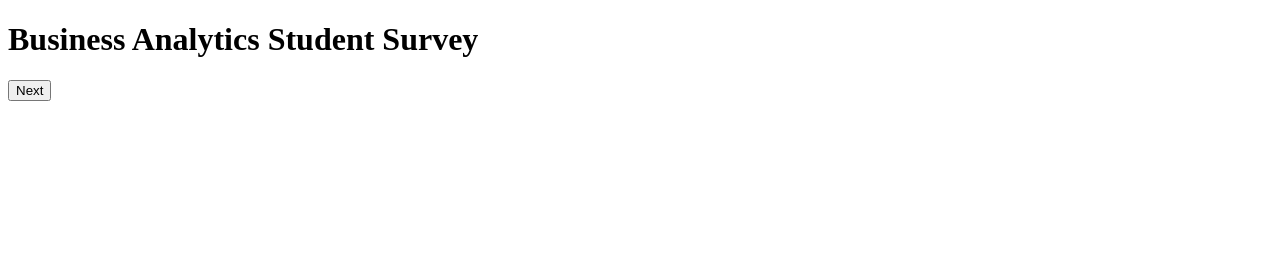
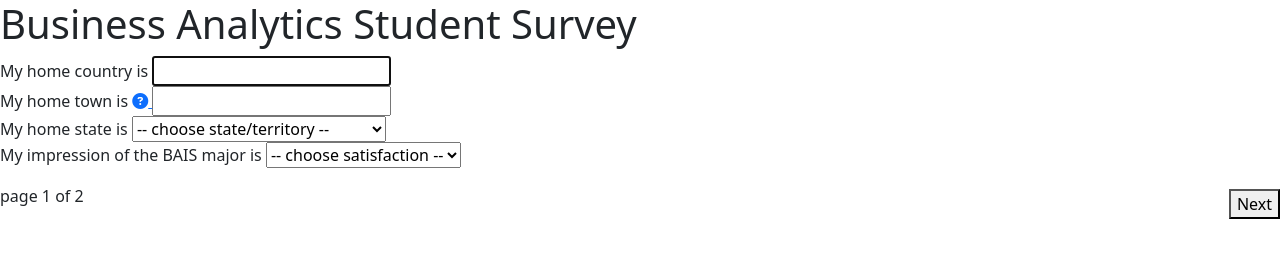
Before and after one commit to fmetcalf/fmmetcalf_HW9, a plain HTML site: page fmmetcalf_p1.html in a window 1280 px wide. Drawn offline with nearby package versions, Linux system fonts and the light colour scheme.

Commit message:
page 1 complete

```diff
--- a/fmmetcalf_p1.html
+++ b/fmmetcalf_p1.html
@@ -4,11 +4,134 @@
     <meta charset="UTF-8" />
     <meta name="viewport" content="width=device-width, initial-scale=1.0" />
     <title>Document</title>
+    <link href="stylesheet.css" rel="stylesheet" />
+    <link
+      href="https://cdn.jsdelivr.net/npm/bootstrap@5.3.3/dist/css/bootstrap.min.css"
+      rel="stylesheet"
+      integrity="sha384-QWTKZyjpPEjISv5WaRU9OFeRpok6YctnYmDr5pNlyT2bRjXh0JMhjY6hW+ALEwIH"
+      crossorigin="anonymous"
+    />
+    <script
+      src="https://kit.fontawesome.com/53ad6b9612.js"
+      crossorigin="anonymous"
+    ></script>
   </head>
   <body>
     <h1>Business Analytics Student Survey</h1>
+    <form>
+      <p>
+        <label for="country">
+          My home country is
+          <input type="text" id="country" name="country" autofocus />
+        </label>
+        <br />
+        <label for="home_town">
+          My home town is
+          <a
+            href=""
+            data-bs-toggle="tooltip"
+            data-bs-title="What town did you live in before coming to college?"
+          >
+            <i class="fa-solid fa-circle-question"></i>
+          </a>
+          <input type="text" id="home_town" name="home_town" required />
+        </label>
+        <br />
+        <label for="home_state">
+          My home state is
+          <select name="home_state" id="home_state" required>
+            <option value="">-- choose state/territory --</option>
+            <option value="AL">AL</option>
+            <option value="AK">AK</option>
+            <option value="AZ">AZ</option>
+            <option value="AR">AR</option>
+            <option value="CA">CA</option>
+            <option value="CO">CO</option>
+            <option value="CT">CT</option>
+            <option value="DE">DE</option>
+            <option value="FL">FL</option>
+            <option value="GA">GA</option>
+            <option value="HI">HI</option>
+            <option value="ID">ID</option>
+            <option value="IL">IL</option>
+            <option value="IN">IN</option>
+            <option value="IA">IA</option>
+            <option value="KS">KS</option>
+            <option value="KY">KY</option>
+            <option value="LA">LA</option>
+            <option value="ME">ME</option>
+            <option value="MD">MD</option>
+            <option value="MA">MA</option>
+            <option value="MI">MI</option>
+            <option value="MN">MN</option>
+            <option value="MS">MS</option>
+            <option value="MO">MO</option>
+            <option value="MT">MT</option>
+            <option value="NE">NE</option>
+            <option value="NV">NV</option>
+            <option value="NH">NH</option>
+            <option value="NJ">NJ</option>
+            <option value="NM">NM</option>
+            <option value="NY">NY</option>
+            <option value="NC">NC</option>
+            <option value="ND">ND</option>
+            <option value="OH">OH</option>
+            <option value="OK">OK</option>
+            <option value="OR">OR</option>
+            <option value="PA">PA</option>
+            <option value="RI">RI</option>
+            <option value="SC">SC</option>
+            <option value="SD">SD</option>
+            <option value="TN">TN</option>
+            <option value="TX">TX</option>
+            <option value="UT">UT</option>
+            <option value="VT">VT</option>
+            <option value="VA">VA</option>
+            <option value="WA">WA</option>
+            <option value="WV">WV</option>
+            <option value="WI">WI</option>
+            <option value="WY">WY</option>
+            <!-- Added Washington D.C. -->
+            <option value="DC">DC - Washington D.C.</option>
+            <!-- Added U.S. Territories -->
+            <option value="AS">AS - American Samoa</option>
+            <option value="GU">GU - Guam</option>
+            <option value="MP">MP - Northern Mariana Islands</option>
+            <option value="PR">PR - Puerto Rico</option>
+            <option value="VI">VI - U.S. Virgin Islands</option>
+          </select>
+        </label>
+        <br />
+        <label for="impression">
+          My impression of the BAIS major is
+          <select name="impression" id="impression">
+            <option value="">-- choose satisfaction --</option>
+            <option value="5">Very Positive</option>
+            <option value="4">Positive</option>
+            <option value="3">Neutral</option>
+            <option value="2">Negative</option>
+            <option value="1">Very Negative</option>
+          </select>
+        </label>
+      </p>
+    </form>
+    <div class="d-flex justify-content-between align-items-center">
+        <p>page 1 of 2</p>
     <form action="fmmetcalf_p2.html" method="GET">
       <button type="submit">Next</button>
     </form>
+    <script
+      src="https://cdn.jsdelivr.net/npm/bootstrap@5.3.3/dist/js/bootstrap.bundle.min.js"
+      integrity="sha384-YvpcrYf0tY3lHB60NNkmXc5s9fDVZLESaAA55NDzOxhy9GkcIdslK1eN7N6jIeHz"
+      crossorigin="anonymous"
+    ></script>
+    <script>
+      const tooltipTriggersList = document.querySelectorAll(
+        '[data-bs-toggle="tooltip"]'
+      );
+      const tooltipList = [...tooltipTriggersList].map(
+        (tooltipTriggerEl) => new bootstrap.Tooltip(tooltipTriggerEl)
+      );
+    </script>
   </body>
 </html>
--- a/stylesheet.css
+++ b/stylesheet.css
@@ -0,0 +1,32 @@
+.fontawesome {
+  font-size: 1.15rem;
+  color: #333333;
+}
+
+.tooltip {
+  position: relative;
+  display: inline-block;
+}
+
+.tooltip .tooltiptext {
+  visibility: hidden;
+  width: 200px;
+  background-color: #333333;
+  color: #f8f8f8;
+  font-size: 1.15rem;
+  font-family: Arial, Helvetica, sans-serif;
+  text-align: center;
+  border-radius: 6px;
+  padding: 15px;
+
+  /* Position the tooltip text */
+  position: absolute;
+  z-index: 1;
+  top: 100%;
+  left: 50%;
+  margin-left: -100px;
+}
+
+.tooltip:hover .tooltiptext {
+  visibility: visible;
+}
```
Also changed, not shown: fmmetcalf_p2.html (+1 -0 lines), fmmetcalf_ty.html (+1 -0 lines).
